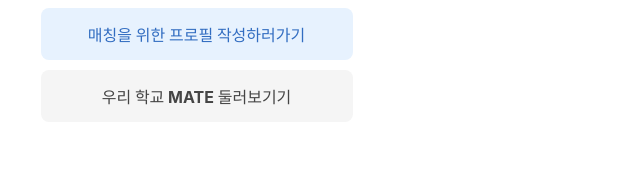
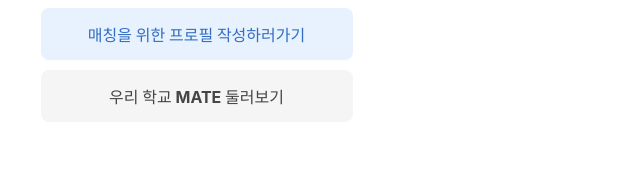
Before and after one commit to umc-meetpick/meetpick_frontend, a React (Vite) app: page /signup3 in a window 1280 px wide. Shown: the part 528-700 px from the top of the page, without its empty margins (0-640 px from the left). Built offline with nearby package versions, Linux system fonts and the light colour scheme.

Commit message:
오타 수정

```diff
--- a/src/pages/Signup3.tsx
+++ b/src/pages/Signup3.tsx
@@ -40,7 +40,7 @@ const Signup3 = () => {
               />
             </Link>
             <SignupButton
-                  text="우리 학교 MATE 둘러보기기"
+                  text="우리 학교 MATE 둘러보기"
                   $backgroundColor="#F5F5F5"
                   width="312px"
                   color="#454545"
```
